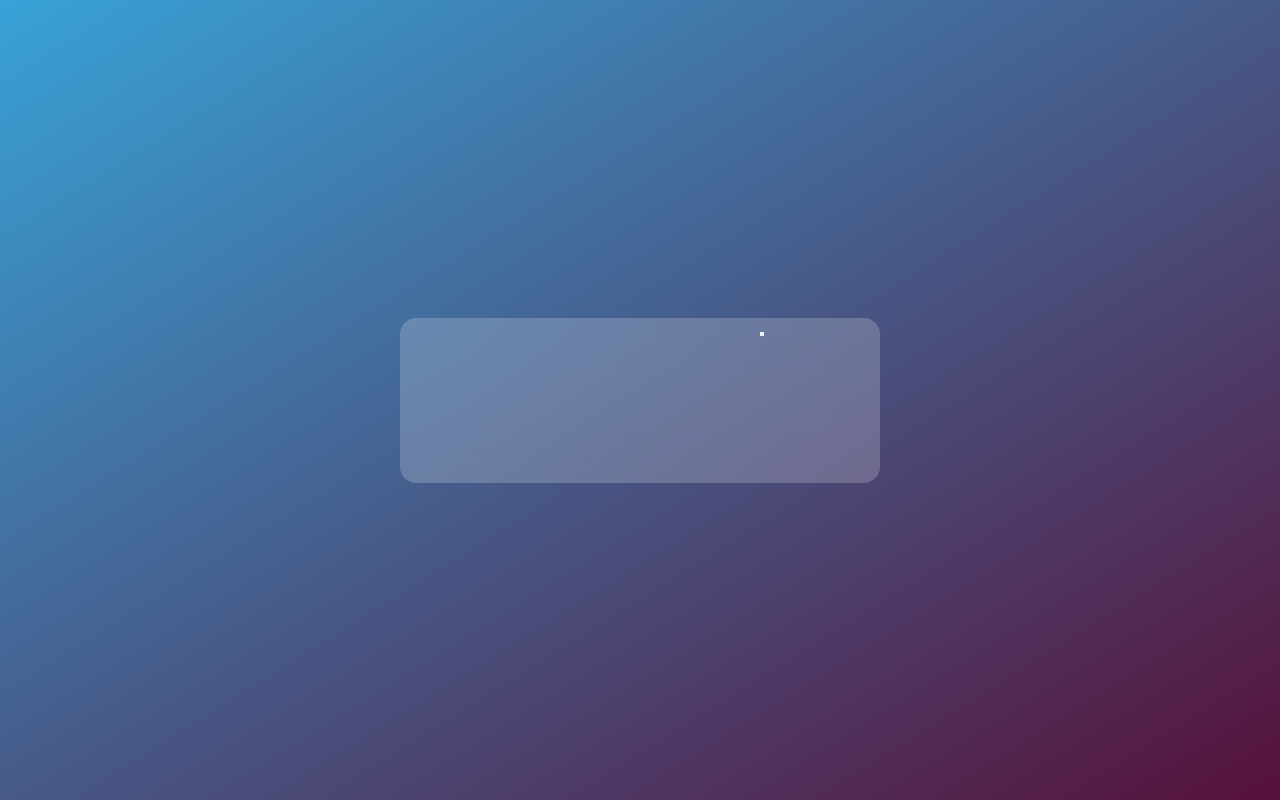
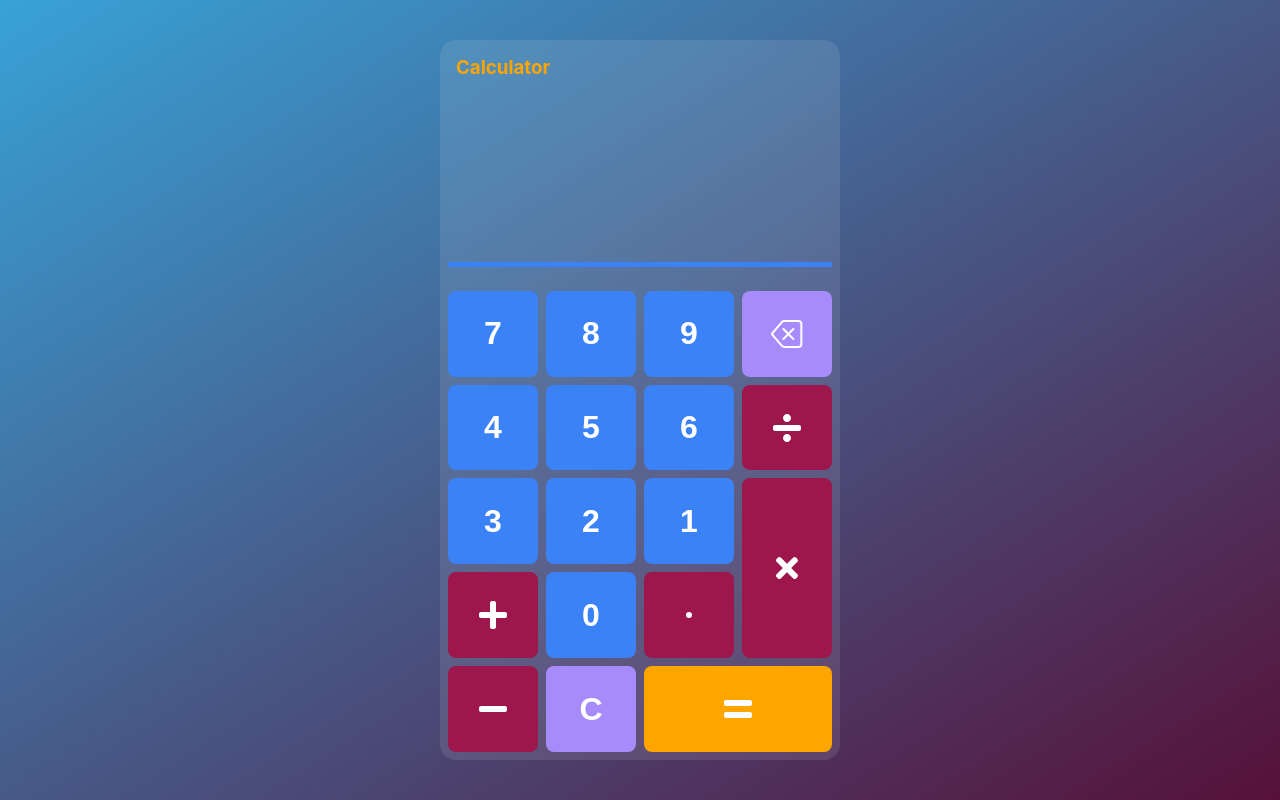
Before and after one commit to armin-bkh/calculator-app-react-js, a React (Create React App) app: page / in a window 1280 px wide. Built offline with nearby package versions, Linux system fonts and the light colour scheme.

Commit message:
develope Calculator buttons component and object and styled and handle calculate fuction

```diff
--- a/src/App.js
+++ b/src/App.js
@@ -3,11 +3,67 @@ import CalcButton from "./Components/CalcButton/CalcButton";
 import { Container } from "./Components/Styled/Container.style";
 import GlobalStyled from "./Components/Styled/GlobalStyled.style";
 import { Input } from "./Components/Styled/Input.style";
-
+import { BsDot, BsBackspace } from "react-icons/bs";
+import { FaEquals, FaDivide, FaPlus, FaMinus, FaTimes } from "react-icons/fa";
+import { Header } from "./Components/Styled/Header.style";
 function App() {
   const [value, setValue] = useState("");
 
-  const calcBtns = [{}];
+  const calcBtns = [
+    { value: "7", onAdd: () => setValue((prevValue) => (prevValue += "7")) },
+    { value: "8", onAdd: () => setValue((prevValue) => (prevValue += "8")) },
+    { value: "9", onAdd: () => setValue((prevValue) => (prevValue += "9")) },
+    { value: "4", onAdd: () => setValue((prevValue) => (prevValue += "4")) },
+    { value: "5", onAdd: () => setValue((prevValue) => (prevValue += "5")) },
+    { value: "6", onAdd: () => setValue((prevValue) => (prevValue += "6")) },
+    { value: "3", onAdd: () => setValue((prevValue) => (prevValue += "3")) },
+    { value: "0", onAdd: () => setValue((prevValue) => (prevValue += "0")) },
+    { value: "2", onAdd: () => setValue((prevValue) => (prevValue += "2")) },
+    { value: "1", onAdd: () => setValue((prevValue) => (prevValue += "1")) },
+    {
+      value: "+",
+      icon: <FaPlus />,
+      onAdd: () => setValue((prevValue) => (prevValue += "+")),
+    },
+    {
+      value: "-",
+      icon: <FaMinus />,
+      onAdd: () => setValue((prevValue) => (prevValue += "-")),
+    },
+    {
+      value: "*",
+      icon: <FaTimes />,
+      onAdd: () => setValue((prevValue) => (prevValue += "*")),
+    },
+    {
+      value: "/",
+      icon: <FaDivide />,
+      onAdd: () => setValue((prevValue) => (prevValue += "/")),
+    },
+    {
+      value: ".",
+      icon: <BsDot />,
+      onAdd: () => setValue((prevValue) => (prevValue += ".")),
+    },
+    {
+      value: "back",
+      icon: <BsBackspace />,
+      onAdd: () =>
+        setValue((prevValue) => prevValue.substring(0, prevValue.length - 1)),
+    },
+    {
+      value: "=",
+      icon: <FaEquals />,
+      onAdd: () => {
+        try {
+          setValue(String(eval(value)));
+        } catch {
+          setValue("wrong value!");
+        }
+      },
+    },
+    { value: "C", onAdd: () => setValue("") },
+  ];
 
   const changeValueHandler = (e) => setValue(e.target.value);
 
@@ -15,8 +71,16 @@ function App() {
     <>
       <GlobalStyled />
       <Container>
-        <Input value={value} type="text" onChange={changeValueHandler} />
-        <CalcButton />
+        <Header>Calculator</Header>
+        <Input
+          autoFocus
+          value={value}
+          type="text"
+          onChange={changeValueHandler}
+        />
+        {calcBtns.map((btn) => (
+          <CalcButton key={btn.value} btn={btn} />
+        ))}
       </Container>
     </>
   );
--- a/src/Components/CalcButton/CalcButton.jsx
+++ b/src/Components/CalcButton/CalcButton.jsx
@@ -1,10 +1,23 @@
-const CalcButton = ({ value, onAdd }) => {
+import { ButtonContainer } from "../Styled/ButtonContainer.style";
+
+const CalcButton = ({ btn }) => {
   return (
-    <div>
-      <button onClick={onAdd} type="button">
-        {value}
+    <ButtonContainer
+      col={btn.value}
+      type={
+        btn.value !== "=" && btn.value !== "back" && btn.icon
+          ? "op"
+          : btn.value === "="
+          ? "eq"
+          : btn.value == "back" || btn.value === "C"
+          ? "del"
+          : null
+      }
+    >
+      <button onClick={btn.onAdd} type="button">
+        {btn.icon || btn.value}
       </button>
-    </div>
+    </ButtonContainer>
   );
 };
 
--- /dev/null
+++ b/src/Components/Styled/ButtonContainer.style.js
@@ -0,0 +1,52 @@
+import styled from "styled-components";
+
+export const ButtonContainer = styled.div`
+  height: 100%;
+  grid-column: ${({ col }) => {
+    if (col === "back") return "4/ span 1";
+    if (col === "=") return "3 / span 2";
+    if (col === "*" || col === "/") return "4 / span 1";
+    if (col === "0") return "2 / span 1";
+    if (col === ".") return "3 / span 1";
+  }};
+  grid-row: ${({ col }) => {
+    if (col === "=") return "6 / span 1";
+    if (col === "back") return "2/ span 1";
+    if (col === "*") return "4 / span 2";
+    if (col === "0") return "5 / span 1";
+    if (col === ".") return "5 / span 1";
+    if (col === "*" || col === "/") return "3 / span 1";
+  }};
+
+  & button {
+    cursor: pointer;
+    width: 100%;
+    height: 100%;
+    display: flex;
+    justify-content: center;
+    align-items: center;
+    background: transparent;
+    border-radius: 8px;
+    border: none;
+    outline: none;
+    color: #fff;
+    font-size: 2rem;
+    font-weight: 700;
+
+    &:active {
+      color: #ccc;
+      opacity: 0.5;
+    }
+
+    &:hover {
+      opacity: 0.7;
+    }
+
+    background-color: ${({ type }) => {
+      if (type === "op") return "#9D174D";
+      else if (type === "del") return "#A78BFA";
+      else if (type === "eq") return "orange";
+      else return "#3B82F6";
+    }};
+  }
+`;
--- a/src/Components/Styled/Container.style.js
+++ b/src/Components/Styled/Container.style.js
@@ -1,11 +1,20 @@
 import styled from "styled-components";
 
 export const Container = styled.div`
-  width: 30rem;
-  background: rgba(255, 255, 255, 0.2);
-  backdrop-filter: blur(20px);
+  position: relative;
+  width: 25rem;
+  @media (max-width: 768px) {
+    width: 100%;
+  }
+
+  height: 90vh;
+  background: rgba(255, 255, 255, 0.1);
+  backdrop-filter: blur(10px);
   border-radius: 1rem;
   overflow: hidden;
   display: grid;
   grid-template-columns: repeat(4, 1fr);
+  grid-template-rows: repeat(min-max(auto-fit, 1fr));
+  gap: 0.5rem;
+  padding: 0.5rem;
 `;
--- a/src/Components/Styled/GlobalStyled.style.js
+++ b/src/Components/Styled/GlobalStyled.style.js
@@ -3,6 +3,7 @@ import { createGlobalStyle } from "styled-components";
 const GlobalStyled = createGlobalStyle`
 
 body{
+    padding: 1rem;
     width: 100%;
     height: 100vh;
     display: flex;
--- /dev/null
+++ b/src/Components/Styled/Header.style.js
@@ -0,0 +1,9 @@
+import styled from "styled-components";
+
+export const Header = styled.h3`
+  left: 1rem;
+  top: 1rem;
+  text-align: center;
+  color: orange;
+  position: absolute;
+`;
--- a/src/Components/Styled/Input.style.js
+++ b/src/Components/Styled/Input.style.js
@@ -4,8 +4,12 @@ export const Input = styled.input`
   padding: 4rem 2rem;
   border: none;
   outline: none;
-  grid-column: 1 / span 3;
+  grid-column: 1 / span 4;
   background-color: transparent;
   font-size: 2rem;
+  font-weight: 700;
   color: #fff;
+  border-bottom: 5px solid #3b82f6;
+
+  margin-bottom: 1rem;
 `;
```
